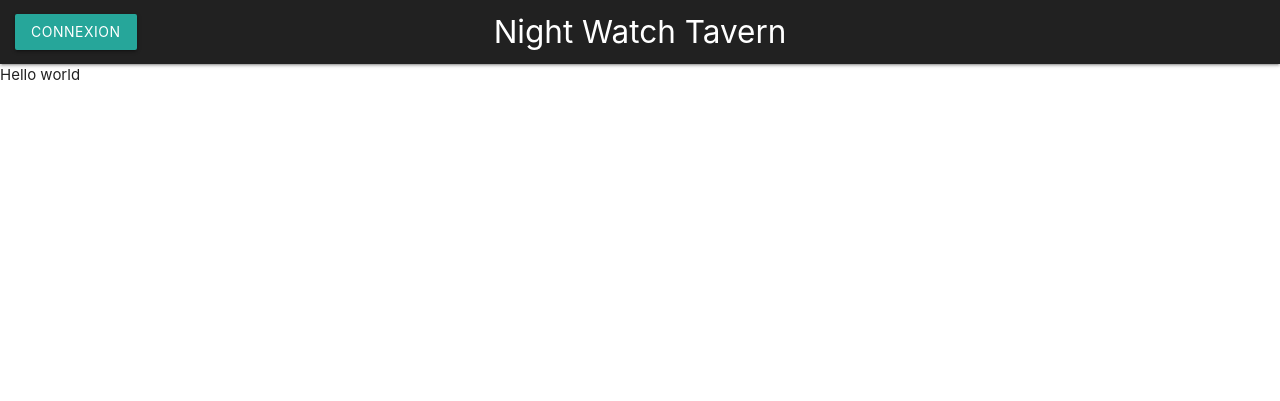
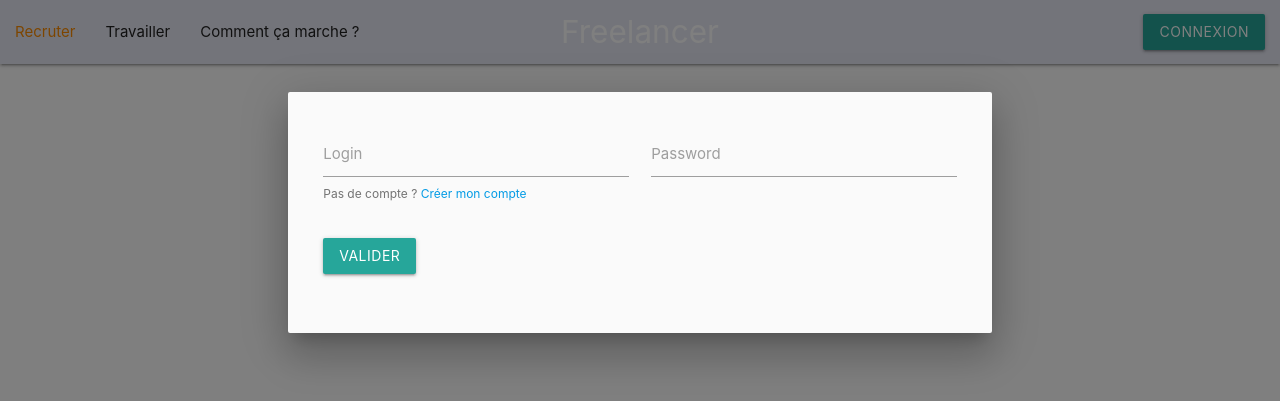
Before and after one commit to Korentyn/freelancer, a CodeIgniter app: page /Bizness/ in a window 1280 px wide, after a click on "CONNEXION". Shown: the top 401 px of the page. Run offline with CodeIgniter, Linux system fonts and the light colour scheme.

Commit message:
preparation projet

```diff
--- a/application/controllers/Welcome.php
+++ b/application/controllers/Welcome.php
@@ -23,6 +23,6 @@ class Welcome extends CI_Controller
     {
         $this->load->helper('url');
         $this->load->view('layout/layout');
-        $this->load->view('pages/tavern_home');
+        $this->load->view('pages/accueil');
     }
 }
--- a/application/views/layout/layout.php
+++ b/application/views/layout/layout.php
@@ -1,7 +1,6 @@
 <html>
 <head>
     <meta charset="UTF-8">
-    <!--    NAVBAR CLASH ROYALE API -->
     <link href="https://fonts.googleapis.com/icon?family=Material+Icons" rel="stylesheet">
     <link rel="stylesheet" href="https://cdnjs.cloudflare.com/ajax/libs/materialize/1.0.0/css/materialize.min.css">
     <meta name="viewport" content="width=device-width, initial-scale=1.0"/>
@@ -10,16 +9,24 @@
 <body>
 
 <nav>
-    <div class="nav-wrapper grey darken-4">
-        <a href="<?php echo site_url(''); ?>" class="brand-logo center">Night Watch Tavern</a>
+    <div class="nav-wrapper indigo lighten-5">
+        <a href="<?php echo site_url(''); ?>" class="brand-logo center">Freelancer</a>
         <a href="#" data-target="mobile-demo" class="sidenav-trigger"><i class="material-icons">menu</i></a>
 
         <ul id="nav-mobile" class="left hide-on-med-and-down">
+            <li><a class="orange-text text-darken-1" href="#">Recruter</a></li>
+            <li><a class="grey-text text-darken-4" href="#">Travailler</a></li>
+            <li><a class="grey-text text-darken-4" href="#">Comment ça marche ?</a></li>
+        </ul>
+        <ul id="nav-mobile" class="right hide-on-med-and-down">
             <li><a class="waves-effect waves-light btn modal-trigger" href="#modalConnexion">Connexion</a></li>
         </ul>
     </div>
 </nav>
 <ul class="sidenav" id="mobile-demo">
+    <li><a class="orange-text text-darken-1" href="#">Recruter</a></li>
+    <li><a class="grey-text text-darken-4" href="#">Travailler</a></li>
+    <li><a class="grey-text text-darken-4" href="#">Comment ça marche ?</a></li>
     <li><a class="waves-effect waves-light btn modal-trigger" href="#modalConnexion">Connexion</a></li>
 
 </ul>
--- /dev/null
+++ b/application/views/pages/accueil.php
@@ -0,0 +1,69 @@
+<?php
+/**
+ * Created by PhpStorm.
+ * User: c.frantz
+ * Date: 17/10/2018
+ * Time: 13:33
+ */
+?>
+<!doctype html>
+<html lang="fr">
+<head>
+    <meta charset="UTF-8">
+    <meta name="viewport"
+          content="width=device-width, user-scalable=no, initial-scale=1.0, maximum-scale=1.0, minimum-scale=1.0">
+    <meta http-equiv="X-UA-Compatible" content="ie=edge">
+    <title>Grow Up</title>
+</head>
+<body>
+
+<div id="modalConnexion" class="modal">
+    <div class="modal-content">
+        <div class="row">
+            <form class="col s12">
+                <div class="row">
+
+                    <div class="input-field col s6">
+                        <input id="login1" type="text" class="validate">
+                        <label for="login1">Login</label>
+                        <span class="helper-text" data-error="wrong" data-success="right">Pas de compte ? <a href="<?php echo site_url('index.php/Inscription/'); ?>">Créer mon compte</a></span>
+                    </div>
+                    <div class="input-field col s6">
+                        <input id="password1" type="password" class="validate">
+                        <label for="password1">Password</label>
+                    </div>
+                </div>
+
+                <a id="connexion" class="waves-effect waves-light btn">Valider</a>
+
+            </form>
+        </div>
+
+    </div>
+</div>
+
+<script src="https://cdnjs.cloudflare.com/ajax/libs/materialize/1.0.0/js/materialize.min.js"></script>
+<script>
+
+
+    $(document).ready(function () {
+            $elemConnexion = $('#modalConnexion').modal();
+            $instanceConnexion = M.Modal.getInstance($elemConnexion);
+
+            //Initialisation navbar gauche responsive
+            $('.sidenav').sidenav();
+
+
+        $('#connexion').click(function () {
+
+            $login = $("#login1").val();
+            $password = $("#password1").val();
+
+
+            connexion_event($login, $password);
+        });
+
+    });
+</script>
+</body>
+</html>
--- a/application/views/pages/tavern_home.php
+++ /dev/null
@@ -1,21 +0,0 @@
-<?php
-/**
- * Created by PhpStorm.
- * User: c.frantz
- * Date: 17/10/2018
- * Time: 13:33
- */
-?>
-<!doctype html>
-<html lang="fr">
-<head>
-    <meta charset="UTF-8">
-    <meta name="viewport"
-          content="width=device-width, user-scalable=no, initial-scale=1.0, maximum-scale=1.0, minimum-scale=1.0">
-    <meta http-equiv="X-UA-Compatible" content="ie=edge">
-    <title>Document</title>
-</head>
-<body>
-Hello world
-</body>
-</html>
--- a/asset/css/perso.css
+++ b/asset/css/perso.css
@@ -1,5 +1,5 @@
-.nav-btns{
-
+.nav ul a{
+    color: #000000;
 }
 
 .options options_show{
```
Also changed, not shown: application/views/pages/formulaireInscription.php (+1 -12 lines), application/views/pages/home.php (deleted, +0 -7 lines).
